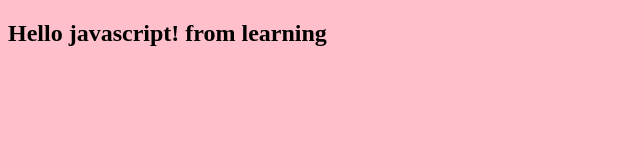
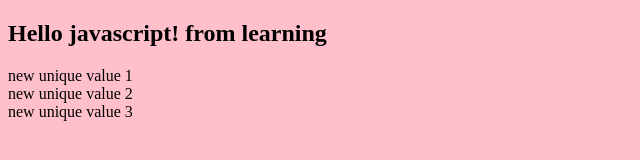
Before and after one commit to iliyasrobin/javascript, a plain HTML site: page DOM/index.html in a window 1280 px wide. Shown: the whole page, without its empty margins (0-640 px from the left). Drawn offline with Linux system fonts and the light colour scheme.

Commit message:
updating

```diff
--- a/DOM/index.html
+++ b/DOM/index.html
@@ -21,6 +21,9 @@
 
     <!-- exercise 1 -->
     <h2>Hello javascript!</h2>
+    <div class="box">first div</div>
+    <div class="box">2nd div</div>
+    <div class="box">3rd div</div>
 
     <script src="/DOM/script.js"></script>
   </body>
--- a/DOM/script.js
+++ b/DOM/script.js
@@ -2,3 +2,13 @@
 
 let h2 = document.querySelector("h2");
 h2.innerText = h2.innerText + " from learning "; //concat
+
+let divs = document.querySelectorAll(".box");
+let idx = 1;
+for (let div of divs) {
+  div.innerText = `new unique value ${idx}`;
+  idx++;
+}
+// divs[0].innerText = "new unique value 1";
+// divs[1].innerText = "new unique value 2";
+// divs[2].innerText = "new unique value 3";
```
